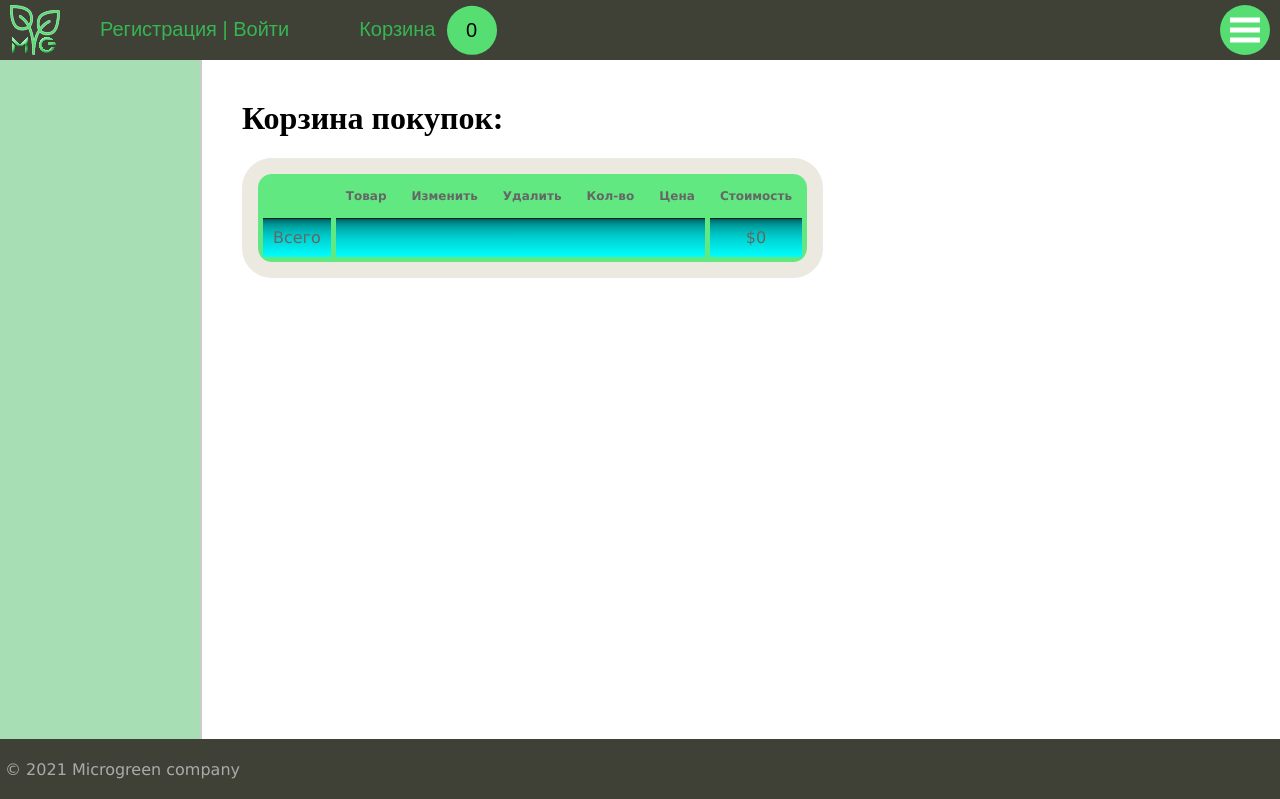
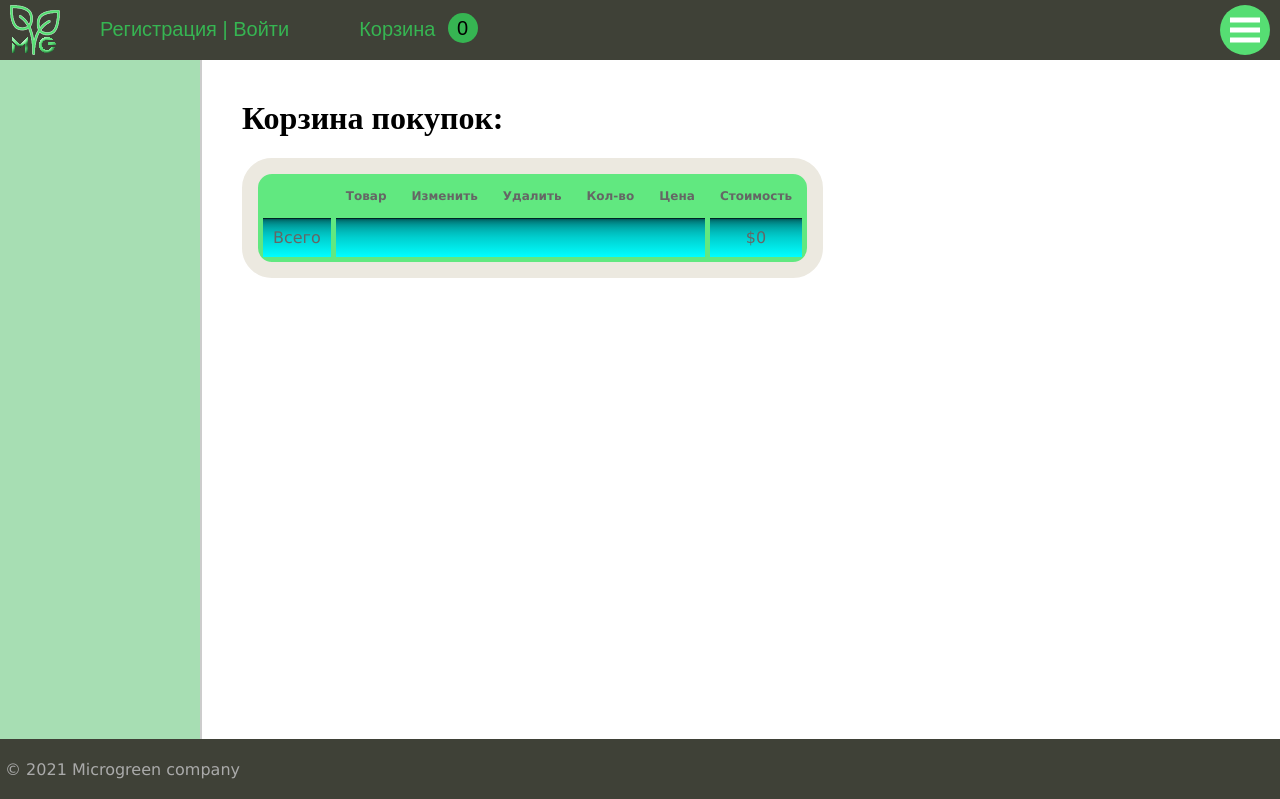
Before and after one commit to FireSwami/Microgreen, a Django app: page /cart/ in a window 1280 px wide. Shown: the top 799 px of the page. Run offline with Django 3.2, Linux system fonts and the light colour scheme; some libraries are stand-ins or nearby versions.

Commit message:
правки для кружка 2

```diff
--- a/coolsite/green/static/green/css/styles.css
+++ b/coolsite/green/static/green/css/styles.css
@@ -549,7 +549,28 @@ ul.lang-list li a:hover {color: #fdc073;}
 	transform: translateY(4px);
   }
 
-.cart_main{
+  .cart_main {
+	  	cursor: none;
+	  	color:#000;
+		margin-top: -5;
+		display: flex;
+		flex: 0 0 30px;
+		max-width: 30px;
+		height: 30px;
+		background: #36b552;
+		align-items: center;
+		justify-content: center;
+		border-radius: 50%;
+		overflow: hidden;
+		text-overflow: ellipsis;
+		white-space: nowrap;
+		margin-left: 10px;
+		padding: 0 5px;
+		box-sizing: border-box;
+		line-height: 30px;
+
+  }
+/* .cart_main{
 
     background: #56de73;
     display: inline-block;
@@ -560,7 +581,7 @@ ul.lang-list li a:hover {color: #fdc073;}
     width: 50;
     position: absolute;
     transform: translateY(-25%);
-}
+} */
 
 .cart_main:hover{
    filter: brightness(0.9);
@@ -681,18 +702,18 @@ ul.lang-list li a:hover {color: #fdc073;}
 	.container {
 		width: 960px;
 	}
-	.cart_main{
-		padding: 1.1% 0;
-	}
+	/* .cart_main{ */
+		/* padding: 1.1% 0; */
+	/* } */
 }
 
 @media screen and (max-width: 991px) {
 	.container {
 		width: 720px;
 	}
-	.cart_main{
+	/* .cart_main{
 		padding: 1.3% 0;
-	}
+	} */
 }
 
 @media screen and (max-width: 767px) {
@@ -705,9 +726,9 @@ ul.lang-list li a:hover {color: #fdc073;}
 	.mainmenu_mobile {
 		display: none;
 	}
-	.cart_main{
-		padding: 1.7% 0;
-	}
+	/* .cart_main{ */
+		/* padding: 1.7% 0; */
+	/* } */
 }
 
 @media screen and (max-width: 575px) {
--- a/coolsite/green/templates/green/base.html
+++ b/coolsite/green/templates/green/base.html
@@ -36,7 +36,13 @@
                         {%endif%}
 
                     </li>
-                    <li>
+
+                    <li style="
+                                display: flex;
+
+
+                        ">
+
                         <a class='cart' href="{% url 'cart:cart_detail' %}"> Корзина &#160;</a>
                             <span class="cart_main">
 
```
